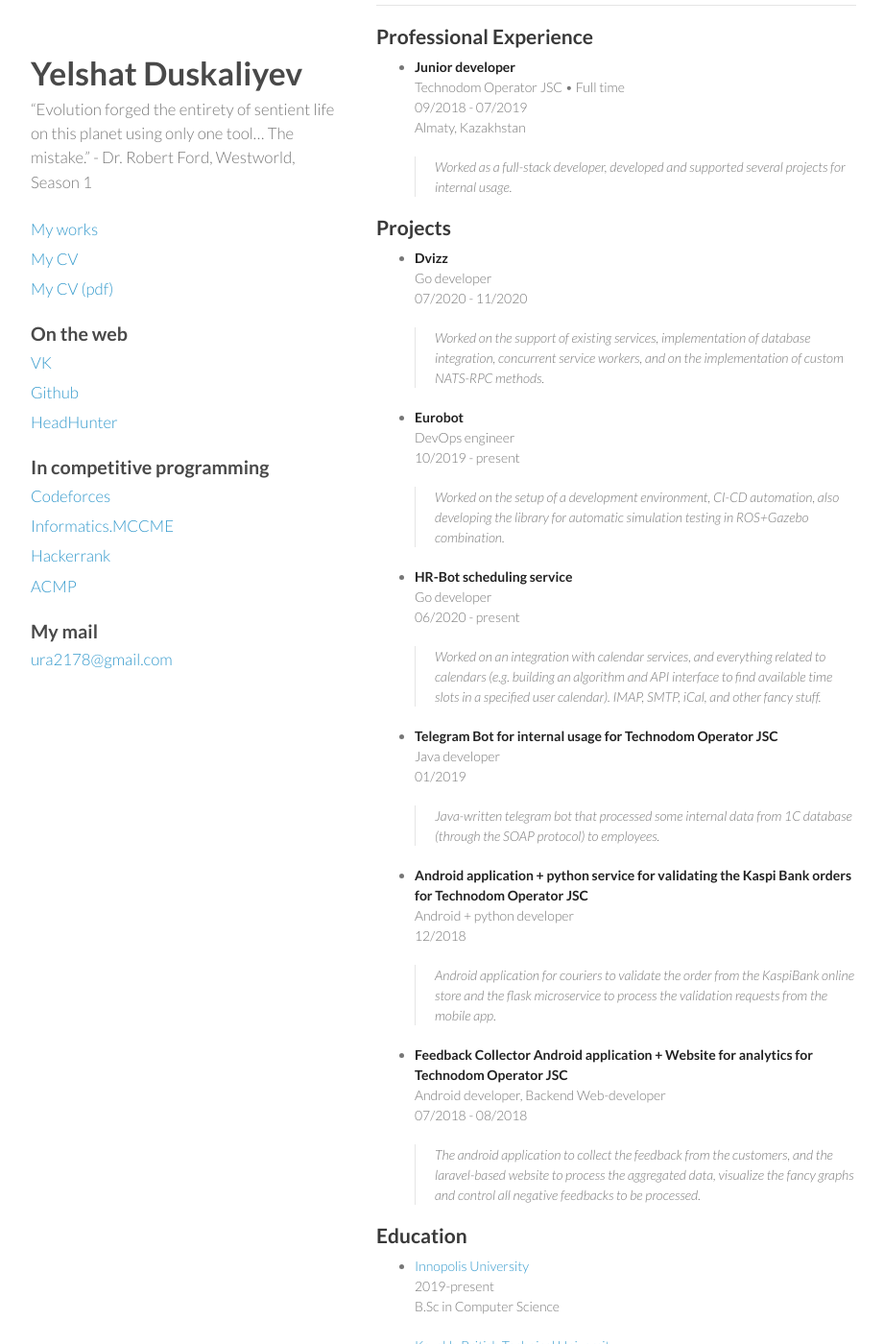
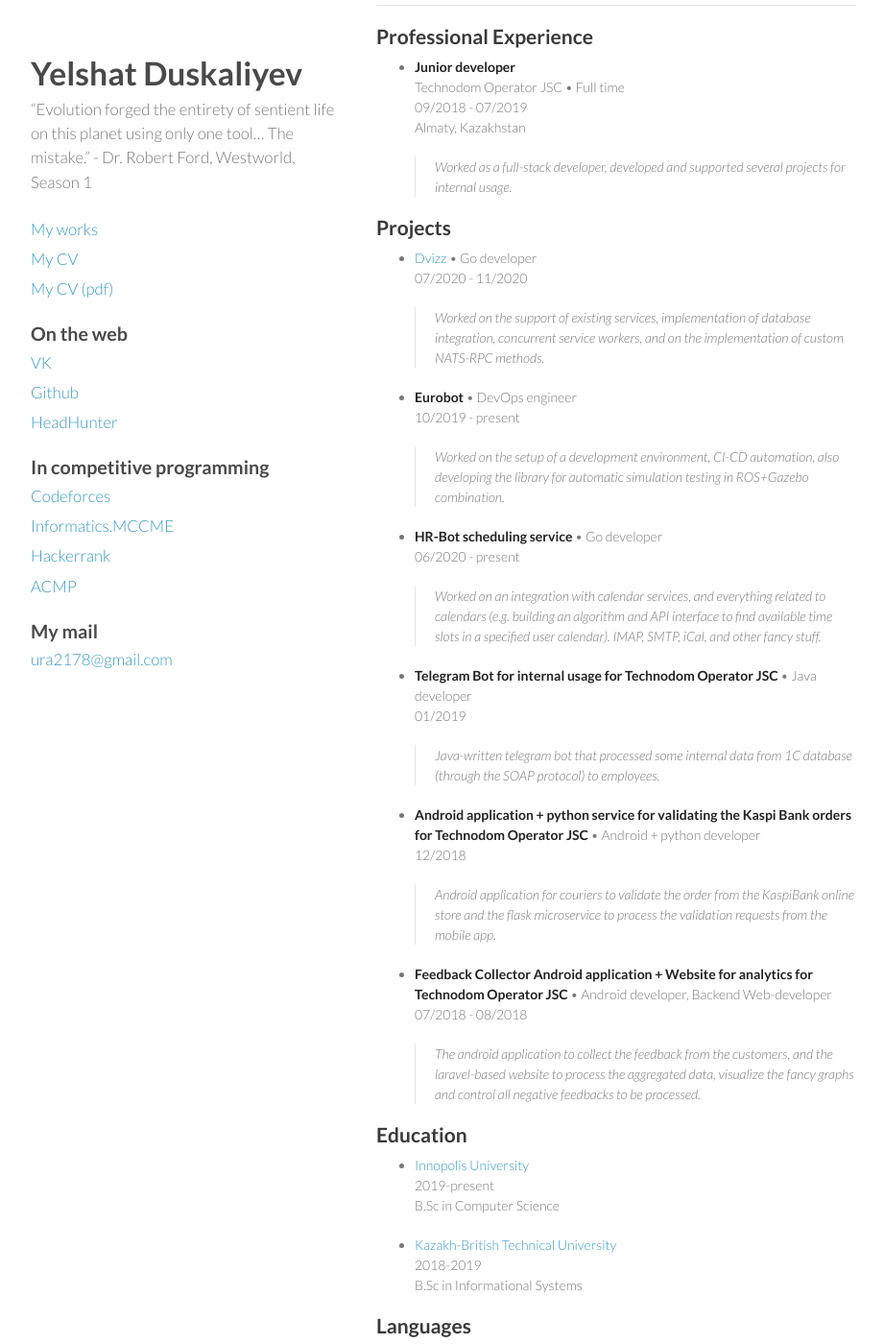
Before and after one commit to Semior001/semior001.github.io, a Jekyll site: the page built from cv.md, in a window 1280 px wide and 1400 px high, scrolled down 616 px. Shown: the whole window at 96% size, without its empty margins (178-1099 px from the left). Built offline with Jekyll 4.4.1, drawn with Linux system fonts in a browser that asks for light colours; our own code applies the rules of GitHub Pages for plain Markdown files; a script that is not in the unit is left out.

```diff
--- a/cv.md
+++ b/cv.md
@@ -26,39 +26,33 @@
     > Worked as a full-stack developer, developed and supported several projects for internal usage.
 
 ## Projects
-- **Dvizz** <br>
-    Go developer <br>
+- **[Dvizz](http://dvizz.io/)** • Go developer <br>
     07/2020 - 11/2020
 
     > Worked on the support of existing services, implementation of database integration, concurrent service workers, and on the implementation of custom NATS-RPC methods.
 
-- **Eurobot** <br>
-    DevOps engineer <br>
+- **Eurobot** • DevOps engineer <br>
     10/2019 - present
 
     > Worked on the setup of a development environment, CI-CD automation, also developing the library for automatic simulation testing in ROS+Gazebo combination.
 
-- **HR-Bot scheduling service** <br>
-    Go developer <br>
+- **HR-Bot scheduling service** • Go developer <br>
     06/2020 - present
 
     > Worked on an integration with calendar services, and everything related to calendars (e.g. building an algorithm and API interface to find available
     time slots in a specified user calendar). IMAP, SMTP, iCal, and other fancy stuff.
 
-- **Telegram Bot for internal usage for Technodom Operator JSC** <br>
-    Java developer <br>
+- **Telegram Bot for internal usage for Technodom Operator JSC** • Java developer <br>
     01/2019
 
     > Java-written telegram bot that processed some internal data from 1C database (through the SOAP protocol) to employees.
 
-- **Android application + python service for validating the Kaspi Bank orders for Technodom Operator JSC** <br>
-    Android + python developer <br>
+- **Android application + python service for validating the Kaspi Bank orders for Technodom Operator JSC** • Android + python developer <br>
     12/2018
 
     > Android application for couriers to validate the order from the KaspiBank online store and the flask microservice to process the validation requests from the mobile app.
 
-- **Feedback Collector Android application + Website for analytics for Technodom Operator JSC** <br>
-    Android developer, Backend Web-developer <br>
+- **Feedback Collector Android application + Website for analytics for Technodom Operator JSC** • Android developer, Backend Web-developer <br>
     07/2018 - 08/2018
 
     > The android application to collect the feedback from the customers, and the laravel-based website to process the aggregated data,
```
Also changed, not shown: 1 other file.
